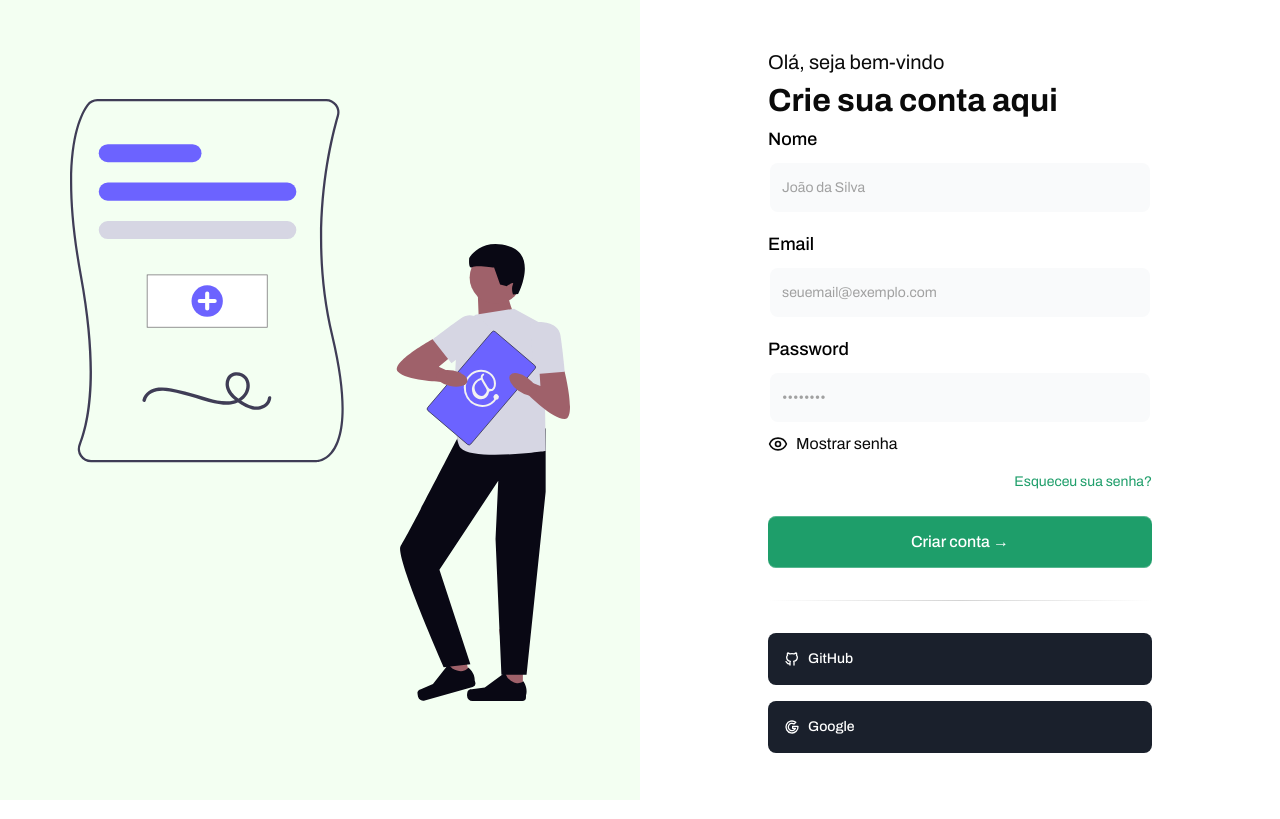
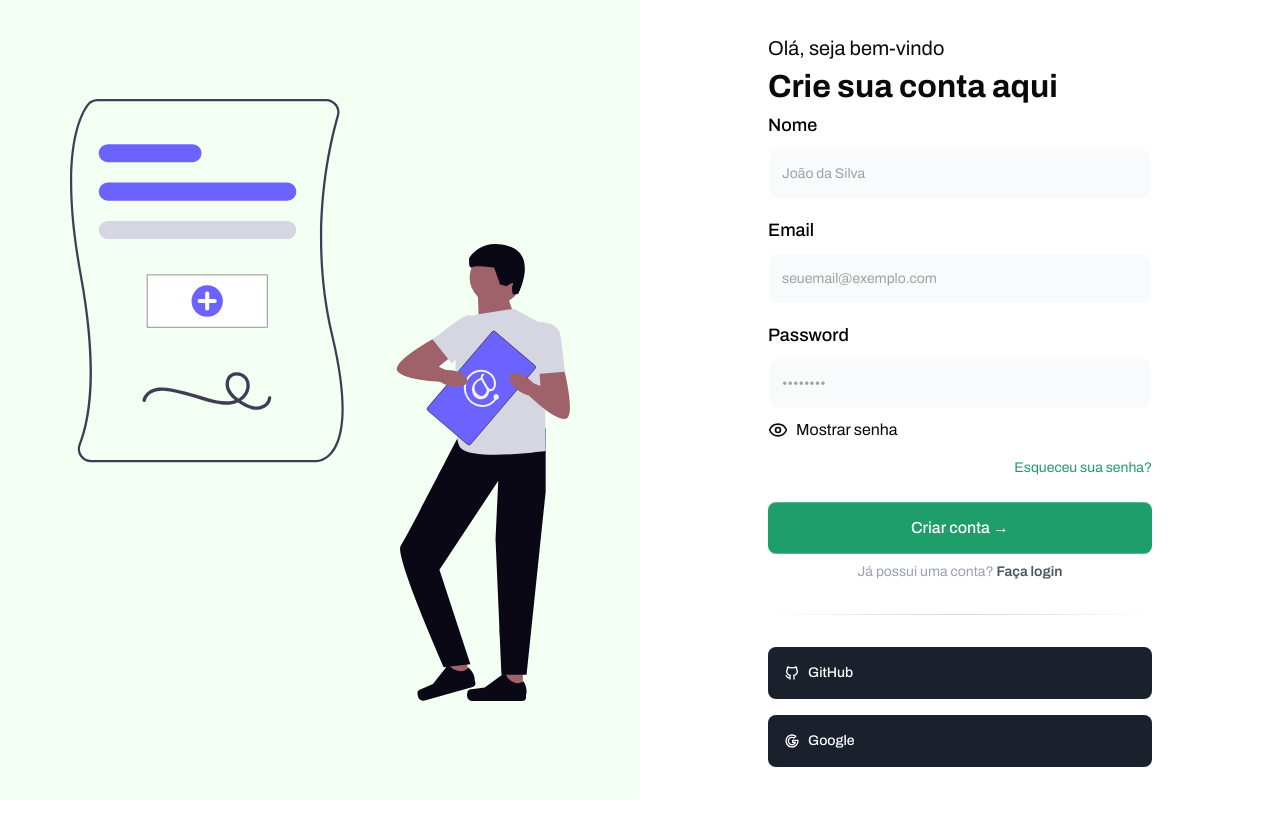
Before and after one commit to joaodepaulojp/auth-login, a Next.js app: page /register in a window 1280 px wide. Built offline with nearby package versions, Linux system fonts and the light colour scheme; no server answers.

Commit message:
feat: add redirect links to login and register pages

```diff
--- a/components/login-form.tsx
+++ b/components/login-form.tsx
@@ -86,6 +86,14 @@ export default function LoginForm() {
             Entrar na conta &rarr;
             <BottomGradient />
           </button>
+          <div className="justify-center flex mt-2">
+            <p className="text-sm text-gray-400">
+              Não possui uma conta?{" "}
+              <a href="/register" className="font-semibold text-gray-600">
+                Cadastre-se
+              </a>
+            </p>
+          </div>
 
           <div className="my-8 h-[1px] w-full bg-gradient-to-r from-transparent via-neutral-300 to-transparent dark:via-neutral-700" />
 
--- a/components/register-form.tsx
+++ b/components/register-form.tsx
@@ -100,6 +100,14 @@ export default function RegisterForm() {
             Criar conta &rarr;
             <BottomGradient />
           </button>
+          <div className="justify-center flex mt-2">
+            <p className="text-sm text-gray-400">
+              Já possui uma conta?{" "}
+              <a href="/login" className="font-semibold text-gray-600">
+                Faça login
+              </a>
+            </p>
+          </div>
 
           <div className="my-8 h-[1px] w-full bg-gradient-to-r from-transparent via-neutral-300 to-transparent dark:via-neutral-700" />
 
```
